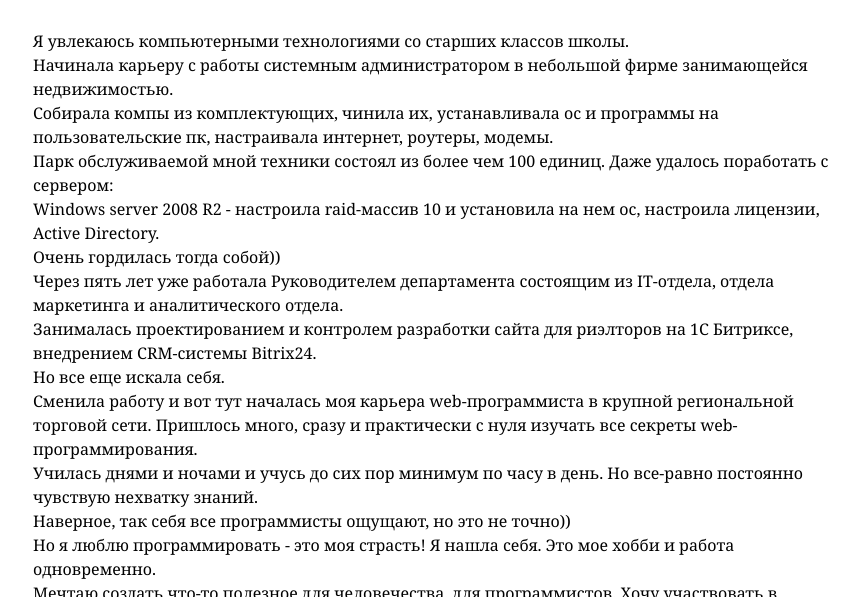
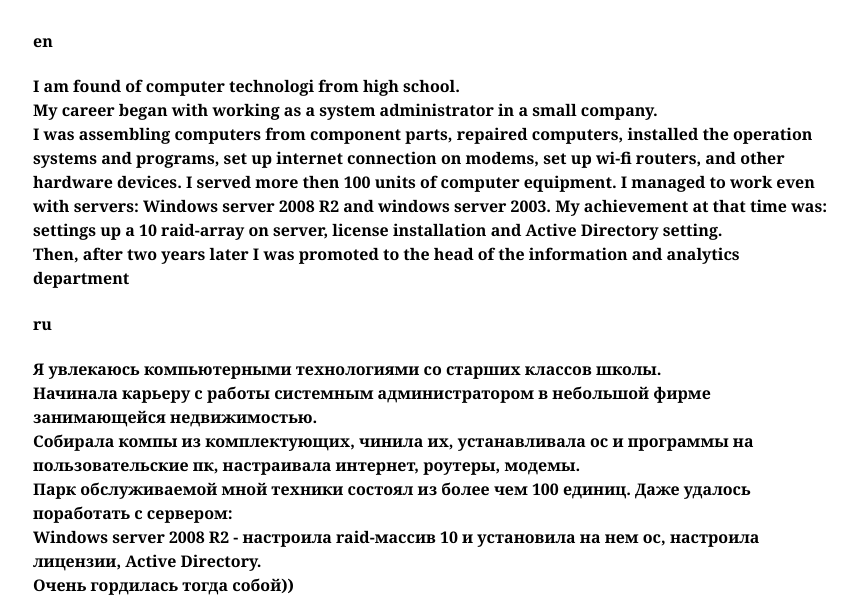
Before and after one commit to YanaLugina/yanalugina.github.io, a plain HTML site: page index.html in a window 1280 px wide. Shown: the part 203-800 px from the top of the page, without its empty margins (207-1066 px from the left). Drawn offline with Linux system fonts and the light colour scheme.

Commit message:
Update index.html

```diff
--- a/index.html
+++ b/index.html
@@ -2,7 +2,7 @@
 <html lang="en">
 <head>
     <meta charset="utf-8">
-    <title>Яна Лугина резюме</title>
+    <title>Yana Lugina</title>
     <link rel="stylesheet" type="text/css" href="style.css">
 
 </head>
@@ -13,13 +13,22 @@
     <p><a href="mailto:yana4961@gmail.com">yana4961@gmail.com</a>, <a href="https://github.com/YanaLugina">github.com/YanaLugina</a></p>
 </div>
 <div id="main">
+    <h4>en<h4>
+     <p>I am found of computer technologi from high school.<br>
+        My career began with working as a system administrator in a small company. <br>
+        I was assembling computers from component parts, repaired computers, installed the operation systems and programs, set up internet connection on modems, set up wi-fi routers, and other hardware devices.
+        I served more then 100 units of computer equipment. I managed to work even with servers: Windows server 2008 R2 and windows server 2003.
+        My achievement at that time was: settings up a 10 raid-array on server, license installation and Active Directory setting. <br>
+        Then, after two years later I was promoted to the head of the information and analytics department
+
+    <h4>ru<h4>
     <p>Я увлекаюсь компьютерными технологиями со старших классов школы. <br>
         Начинала карьеру с работы системным администратором в небольшой фирме занимающейся недвижимостью. <br>
         Собирала компы из комплектующих, чинила их, устанавливала ос и программы на пользовательские пк, настраивала интернет, роутеры, модемы. <br>
         Парк обслуживаемой мной техники состоял из более чем 100 единиц. Даже удалось поработать с сервером:<br>
         Windows server 2008 R2 - настроила raid-массив 10 и установила на нем ос, настроила лицензии, Active Directory. <br>
         Очень гордилась тогда собой))<br>
-        Через пять лет уже работала Руководителем департамента состоящим из IT-отдела, отдела маркетинга и аналитического отдела.<br>
+        Через пару лет уже работала Руководителем департамента состоящим из IT-отдела, отдела маркетинга и аналитического отдела.<br>
         Занималась проектированием и контролем разработки сайта для риэлторов на 1С Битриксе, внедрением CRM-системы Bitrix24. <br>
         Но все еще искала себя.<br>
         Cменила работу и вот тут началась моя карьера web-программиста в крупной региональной торговой сети.
@@ -100,7 +109,6 @@
             <li><a href="http://remi-vybor.tw1.ru">http://remi-vybor.tw1.ru</a></li>
             <li><a href="http://stroyholding.tw1.ru">http://stroyholding.tw1.ru</a></li>
             <li><a href="http://ekonomych.ru">http://ekonomych.ru</a></li>
-            <li><a href="http://xn--80akuc2ag0a.xn--p1ai/">намечту.рф</a> (тут дизайн не мой)</li>
         </ul>
     </div>
 </div>
```
